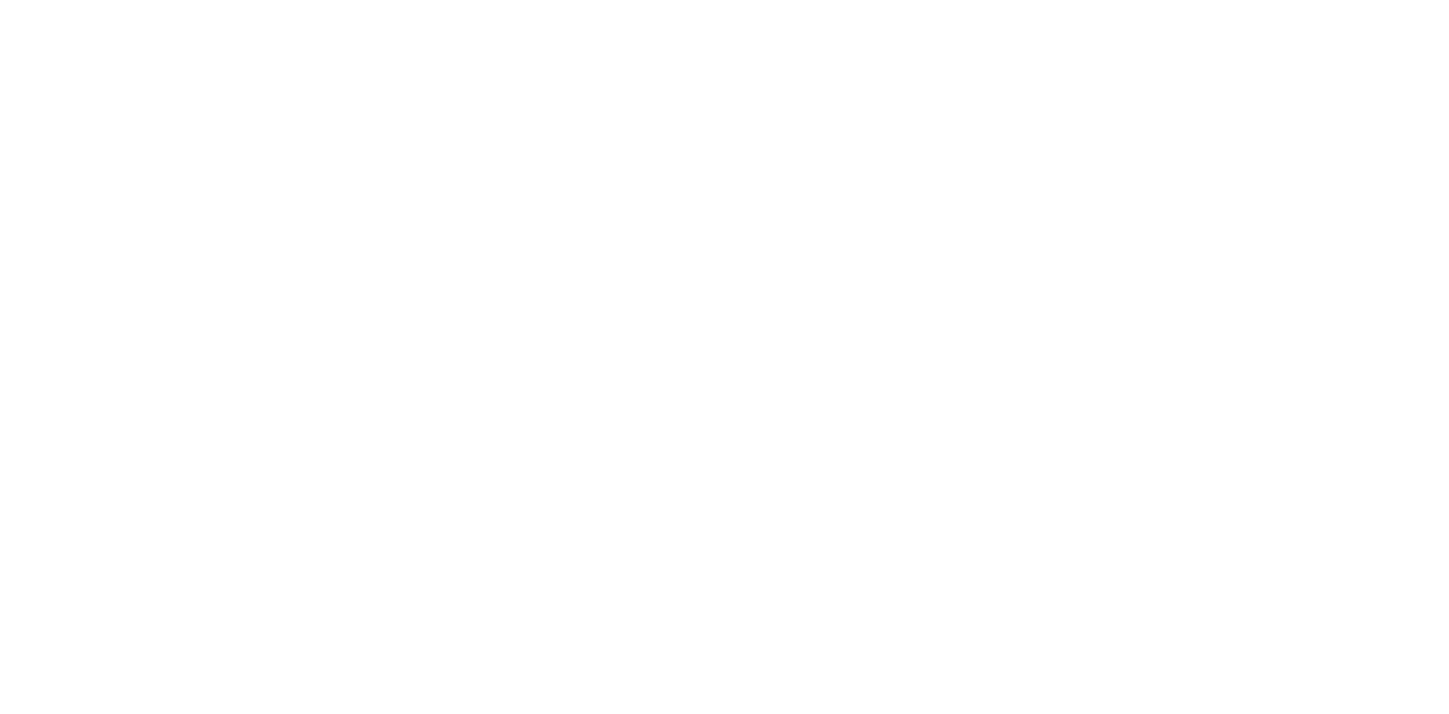
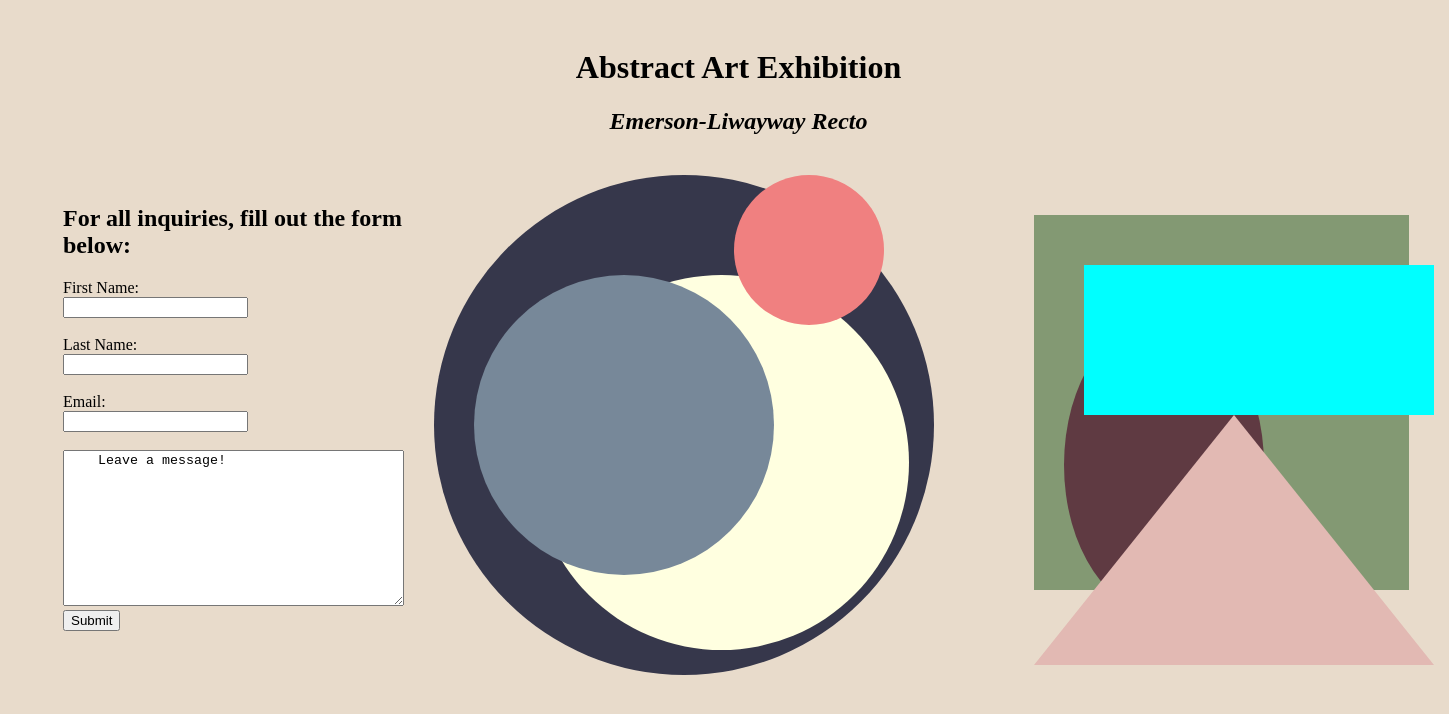
Before and after one commit to emersonliwayway/picasso-project, a plain HTML site: page index.html in a window 1280 px wide. Shown: the whole page, 1449 px wide, since content can reach past the window. Drawn offline with Linux system fonts and the light colour scheme.

Commit message:
final version that includes abstract art, html form, and media queries

```diff
--- a/index.html
+++ b/index.html
@@ -1,9 +1,55 @@
 <!DOCTYPE html>
 <html lang="en">
   <head>
+    <link rel="stylesheet" href="style.css" />
     <meta charset="UTF-8" />
     <meta name="viewport" content="width=device-width, initial-scale=1.0" />
-    <title>Document</title>
+    <title>Abstract Art</title>
   </head>
-  <body></body>
+  <body>
+    <!-- grid -->
+    <div class="grid-container">
+      <div class="item1">
+        <div class="form">
+          <h2>For all inquiries, fill out the form below:</h2>
+          <form action="form.html">
+            <label for="fname">First Name:</label> <br />
+            <input type="text" name="fname" id="fname" /> <br />
+            <br />
+            <label for="lname">Last Name:</label> <br />
+            <input type="text" name="lname" id="lname" />
+            <br />
+            <br />
+            <label for="email">Email:</label> <br />
+            <input type="email" name="email" id="email" />
+            <br />
+            <br />
+            <textarea name="message" rows="10" cols="40" id="message">
+    Leave a message!</textarea
+            >
+            <br />
+            <input type="submit" value="Submit" />
+          </form>
+        </div>
+      </div>
+      <div class="item2">
+        <div class="circle">
+          <div class="circle4"></div>
+          <div class="circle3"></div>
+          <div class="circle2"></div>
+        </div>
+      </div>
+      <div class="item3">
+        <div class="square">
+          <div class="rectangle"></div>
+          <div class="triangle"></div>
+          <div class="oval"></div>
+        </div>
+      </div>
+      <div class="item4">
+        <h1>Abstract Art Exhibition</h1>
+        <em><h2>Emerson-Liwayway Recto</h2></em>
+      </div>
+    </div>
+  </body>
 </html>
--- a/style.css
+++ b/style.css
@@ -0,0 +1,197 @@
+body {
+  padding: 20px;
+  background-color: #e8dbcb;
+  box-sizing: border-box;
+}
+
+/* grid */
+.item1 {
+  grid-area: item1;
+  padding-left: 25px;
+}
+
+.item2 {
+  grid-area: item2;
+  margin-right: 20px;
+}
+
+.item3 {
+  grid-area: item3;
+  margin-left: 20px;
+}
+
+.item4 {
+  grid-area: item4;
+  text-align: center;
+}
+
+.grid-container {
+  display: grid;
+  grid-template-areas:
+    "item4 item4 item4"
+    "item1 item2 item3";
+  gap: 20px;
+  justify-content: space-between;
+}
+
+/* art work */
+
+.circle {
+  position: relative;
+  background-color: #36374b;
+  height: 500px;
+  width: 500px;
+  border-radius: 500px;
+  z-index: 2;
+}
+
+.circle2 {
+  position: absolute;
+  background-color: lightyellow;
+  height: 375px;
+  width: 375px;
+  border-radius: 375px;
+  margin-left: 100px;
+  margin-top: 100px;
+  z-index: 1;
+}
+
+.circle3 {
+  position: absolute;
+  background-color: lightslategray;
+  height: 300px;
+  width: 300px;
+  border-radius: 300px;
+  margin-left: 40px;
+  margin-top: 100px;
+  z-index: 4;
+}
+
+.circle4 {
+  position: absolute;
+  background-color: lightcoral;
+  height: 150px;
+  width: 150px;
+  border-radius: 150px;
+  margin-left: 300px;
+  z-index: 3;
+}
+
+.square {
+  position: relative;
+  background-color: #839973;
+  height: 375px;
+  width: 375px;
+  z-index: 1;
+  margin: 40px;
+}
+
+.triangle {
+  position: absolute;
+  height: 0;
+  width: 0;
+  border-left: 200px solid transparent;
+  border-right: 200px solid transparent;
+  border-bottom: 250px solid #e2b9b3;
+  margin-top: 200px;
+  z-index: 4;
+}
+
+.oval {
+  position: absolute;
+  background-color: #5f3a42;
+  height: 300px;
+  width: 200px;
+  border-radius: 50%;
+  margin-left: 30px;
+  margin-top: 100px;
+  z-index: 2;
+}
+
+.rectangle {
+  position: absolute;
+  background-color: aqua;
+  height: 150px;
+  width: 350px;
+  margin: 50px;
+  z-index: 3;
+}
+
+.form {
+  padding: 10px;
+}
+
+@media screen and (max-width: 600px) {
+  .item1 {
+    grid-area: 4;
+  }
+  .item2 {
+    grid-area: 2;
+  }
+  .item3 {
+    grid-area: 3;
+  }
+  .item4 {
+    grid-area: 1;
+  }
+}
+
+@media screen and (min-width: 600px) {
+  .item1 {
+    grid-area: 4 / span 2;
+  }
+  .item2 {
+    grid-area: 2 / span 2;
+  }
+  .item3 {
+    grid-area: 3 / span 2;
+  }
+  .item4 {
+    grid-area: 1 span 2;
+  }
+}
+
+@media screen and (min-width: 768px) {
+  .item1 {
+    grid-area: 4 / span 2;
+  }
+  .item2 {
+    grid-area: 2 / span 2;
+  }
+  .item3 {
+    grid-area: 3 / span 2;
+  }
+  .item4 {
+    grid-area: 1 span 2;
+  }
+}
+
+@media screen and (min-width: 992px) {
+  .item1 {
+    grid-area: 4 / span 2;
+  }
+  .item2 {
+    grid-area: 2 / span 2;
+  }
+  .item3 {
+    grid-area: 3 / span 2;
+  }
+  .item4 {
+    grid-area: 1 span 2;
+  }
+}
+
+@media screen and (min-width: 1200px) {
+  .item1 {
+    grid-area: item1;
+  }
+  .item2 {
+    grid-area: item2;
+  }
+  .item3 {
+    grid-area: item3;
+  }
+  .item4 {
+    grid-area: item4;
+  }
+}
```
Also changed, not shown: form.html (+6 -2 lines), 1 other file.
